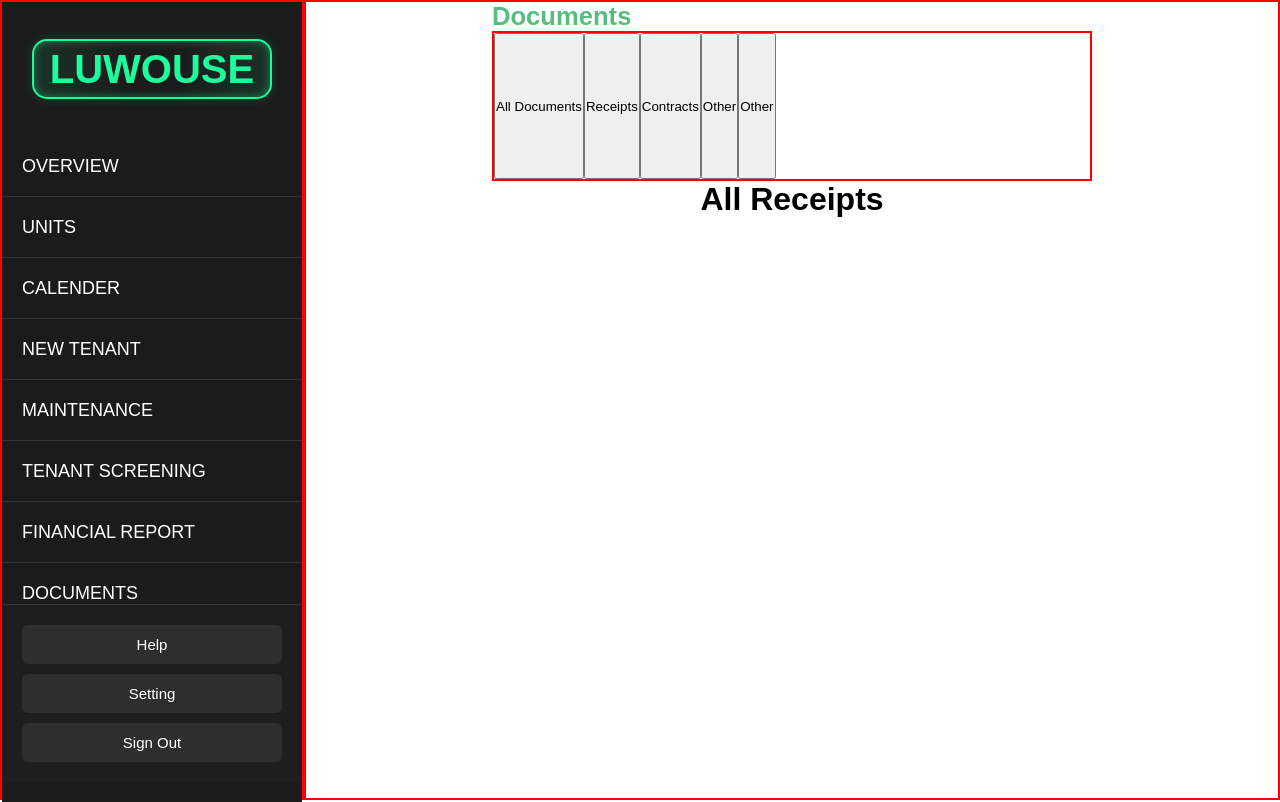
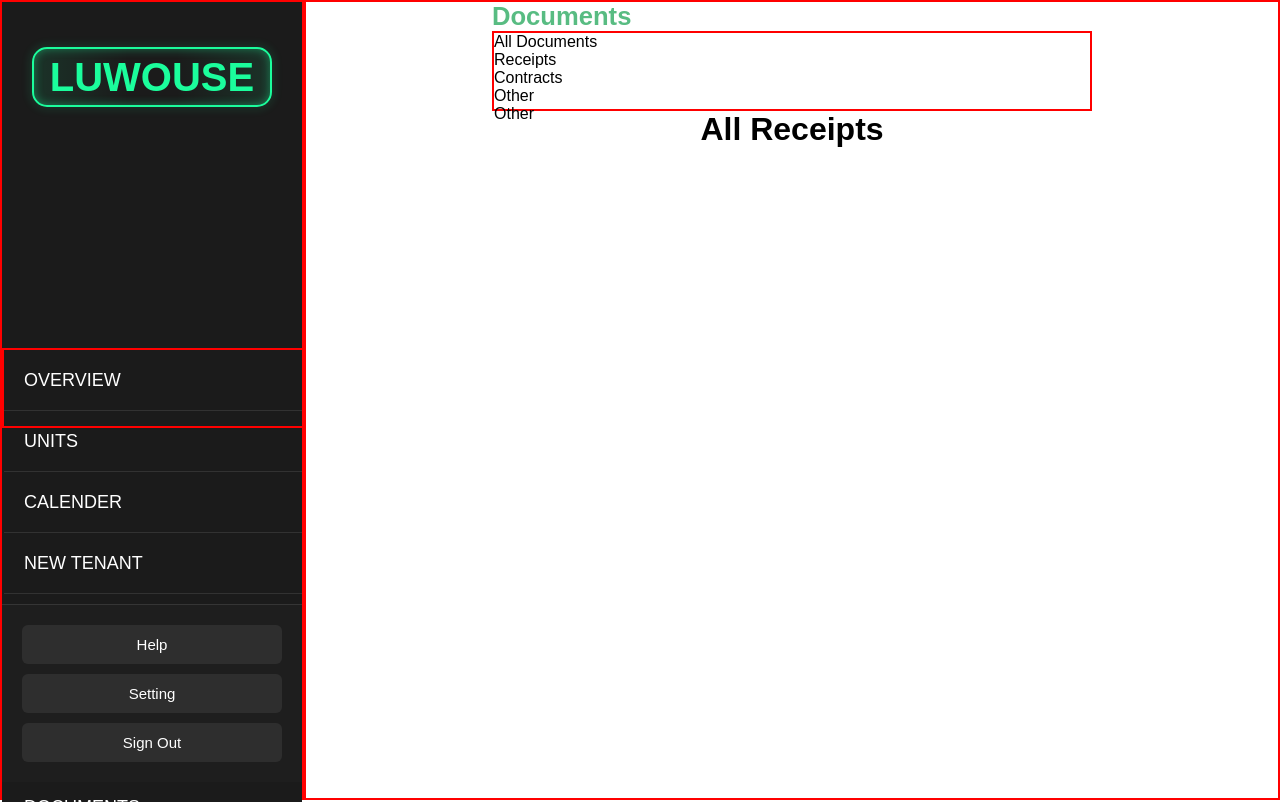
Before and after one commit to Correa95/Property-Management-System, a React (Vite) app in the folder client-side/: page /documents in a window 1280 px wide. Built offline with nearby package versions, Linux system fonts and the light colour scheme.

Commit message:
refactoring the application

```diff
--- a/client-side/src/Components/PageLayouts/Documents.css
+++ b/client-side/src/Components/PageLayouts/Documents.css
@@ -9,13 +9,12 @@
 .title {
   font-size: 26px;
 }
-.btnNav {
+ul {
   width: 600px;
-  height: 150px;
-  display: flex;
+  height: 80px;
+  /* display: flex; */
   border: 2px solid red;
 }
-/* .btnNav button {
-  justify-content: space-between;
-
-} */
+ol {
+  justify-content: space-evenly;
+}
--- a/client-side/src/Components/PageLayouts/Documents.jsx
+++ b/client-side/src/Components/PageLayouts/Documents.jsx
@@ -5,13 +5,13 @@
     <div className="documentsContainer">
       <div className="type">
         <h1 className="title">Documents</h1>
-        <div className="btnNav">
-          <button>All Documents</button>
-          <button>Receipts</button>
-          <button>Contracts</button>
-          <button>Other</button>
-          <button>Other</button>
-        </div>
+        <ul className="btnNav">
+          <ol>All Documents</ol>
+          <ol>Receipts</ol>
+          <ol>Contracts</ol>
+          <ol>Other</ol>
+          <ol>Other</ol>
+        </ul>
       </div>
       <div className="upload"></div>
       <h1>All Receipts</h1>
```
